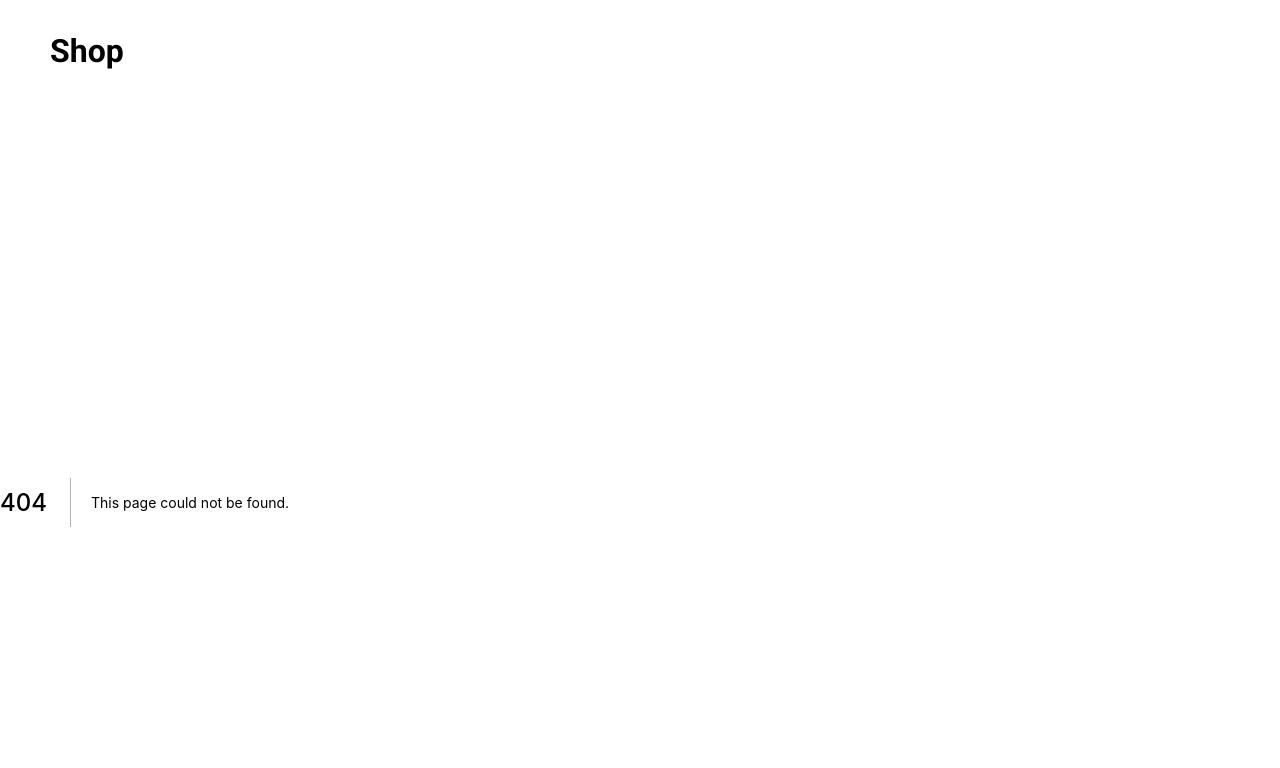
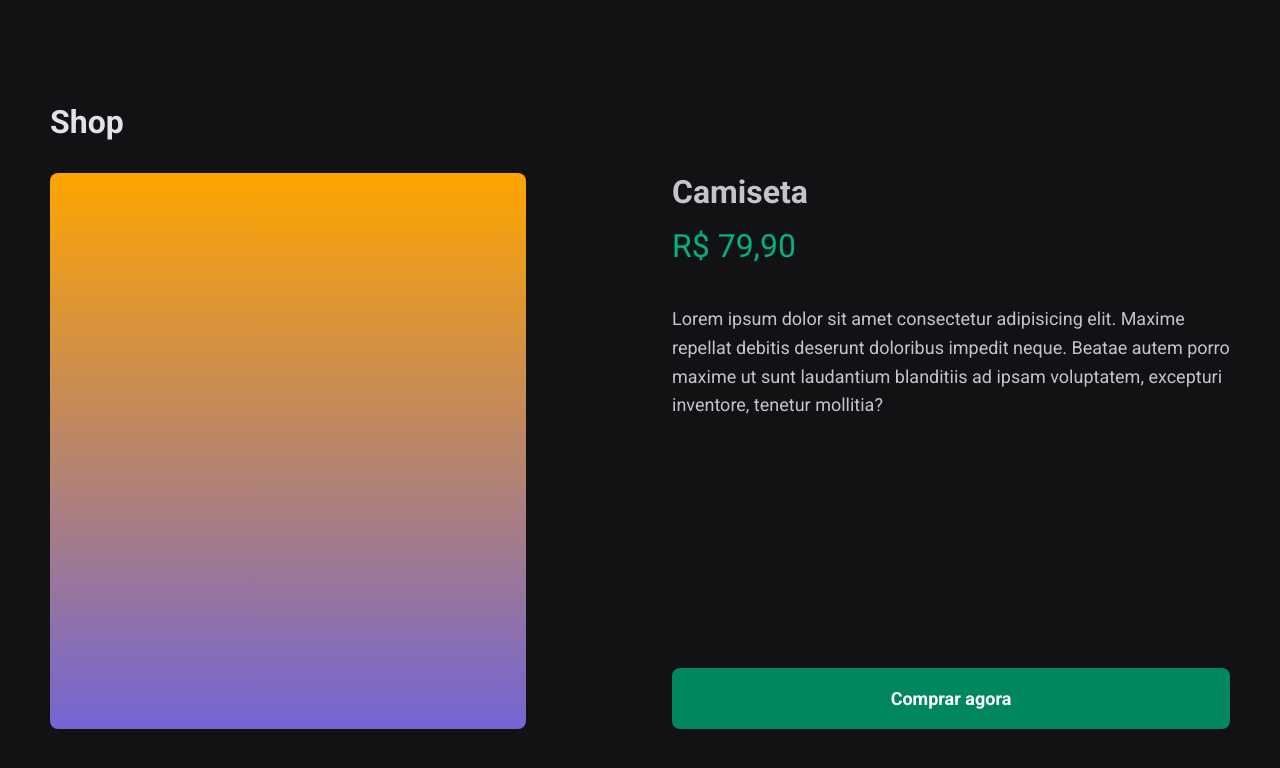
Before and after one commit to jaquelinepires/shop, a Next.js app: page /product/1 in a window 1280 px wide. Before the commit this address had no page. Shown: the top 768 px of the page. Built offline with nearby package versions, Linux system fonts and the light colour scheme.

Commit message:
style: Product page structure

```diff
--- /dev/null
+++ b/src/pages/product/[id].tsx
@@ -0,0 +1,24 @@
+import { useRouter } from "next/router";
+import { ImageContainer, ProductContainer, ProductDetails } from "../../styles/pages/product";
+
+export default function Product() {
+  const { query } = useRouter()
+  return (
+   <ProductContainer>
+    <ImageContainer>
+      {/* <Image /> */}
+    </ImageContainer>
+
+    <ProductDetails>
+      <h1>Camiseta</h1>
+      <span>R$ 79,90</span>
+
+      <p>Lorem ipsum dolor sit amet consectetur adipisicing elit. Maxime repellat debitis deserunt doloribus impedit neque. Beatae autem porro maxime ut sunt laudantium blanditiis ad ipsam voluptatem, excepturi inventore, tenetur mollitia?</p>
+
+    <button>
+      Comprar agora
+    </button>
+    </ProductDetails>
+   </ProductContainer>
+  );
+}
--- a/src/styles/global.ts
+++ b/src/styles/global.ts
@@ -4,6 +4,7 @@ export const globalStyles = globalCss({
   '*': {
     margin: 0,
     padding: 0,
+    boxSizing: 'border-box',
   },
 
   body: {
--- a/src/styles/pages/home.ts
+++ b/src/styles/pages/home.ts
@@ -44,7 +44,8 @@ export const Product = styled('a', {
     transition: 'all 0.2s ease-in-out',
 
     strong: {
-      fontSize: '$lg'
+      fontSize: '$lg',
+      color: '$gray100'
     },
 
     span: {
--- /dev/null
+++ b/src/styles/pages/product.ts
@@ -0,0 +1,68 @@
+import { styled } from ".."
+
+export const ProductContainer = styled('main', {
+  display: 'grid',
+  gridTemplateColumns: '1fr 1fr',
+  alignItems: 'stretch',
+  gap: '4rem',
+
+  maxWidth: 1180,
+  margin: '0 auto'
+})
+
+export const ImageContainer = styled('div', {
+  width: '100%',
+  maxWidth: 476,
+  height: 556,
+  background: 'linear-gradient(180deg, orange 0%, #7465d4 100%)',
+  borderRadius: 8,
+  padding: '0.25rem',
+
+  display: 'flex',
+  alignItems: 'center',
+  justifyContent: 'center',
+
+  img: {
+    objectFit: 'cover',
+  }
+})
+
+export const ProductDetails = styled('div', {
+  display: 'flex',
+  flexDirection: 'column',
+
+  h1: {
+    fontSize: '$2xl',
+    color: '$gray300',
+  },
+
+  span: {
+    marginTop: '1rem',
+    display: 'block',
+    fontSize: '$2xl',
+    color: '$green300',
+  },
+
+  p: {
+    marginTop: '2.5rem',
+    fontSize: '$md',
+    lineHeight: 1.6,
+    color: '$gray300',
+  },
+
+  button: {
+    marginTop: 'auto',
+    backgroundColor: '$green500',
+    border: 0,
+    color: '$white',
+    borderRadius: 8,
+    padding: '1.25rem',
+    cursor: 'pointer',
+    fontWeight: 'bold',
+    fontSize: '$md',
+
+    '&:hover': {
+      backgroundColor: '$green300',
+    }
+  },
+})
```
Also changed, not shown: src/pages/index.tsx (+6 -3 lines), src/pages/product/index.tsx (deleted, +0 -7 lines).
